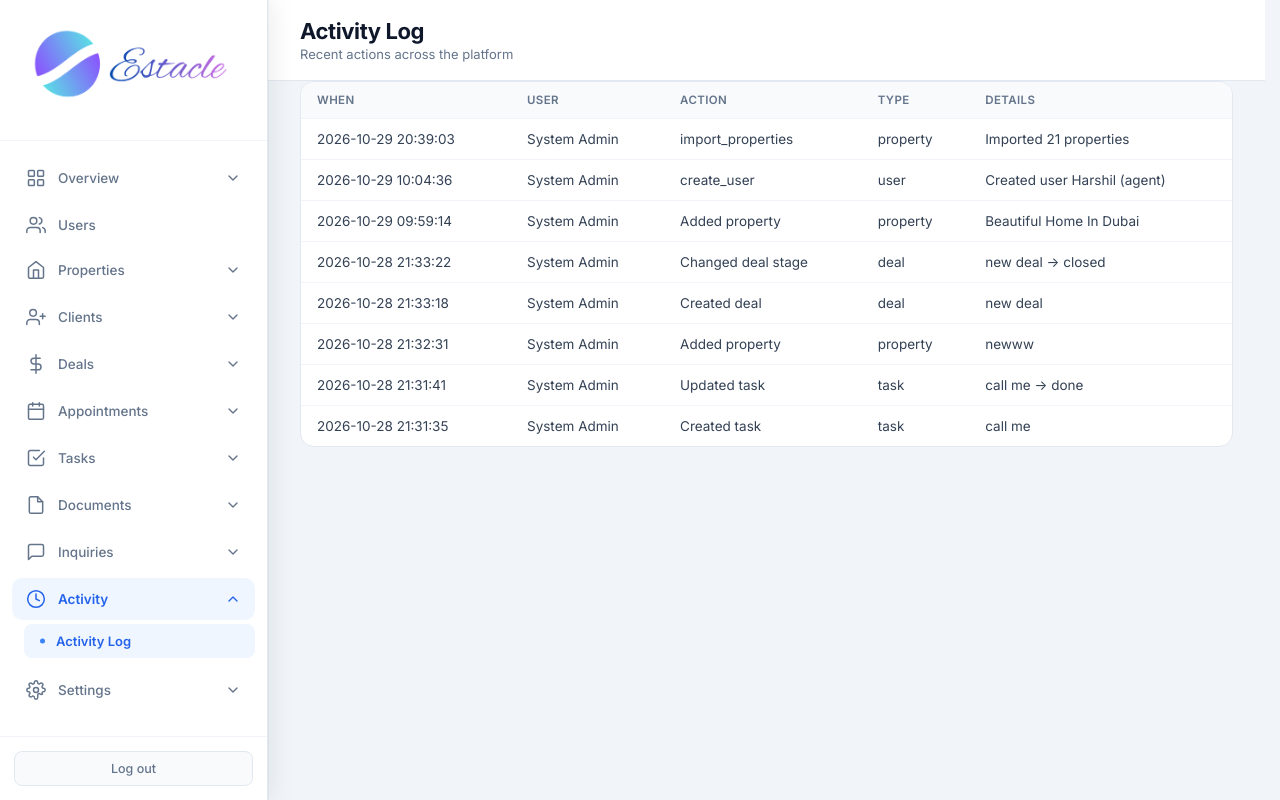
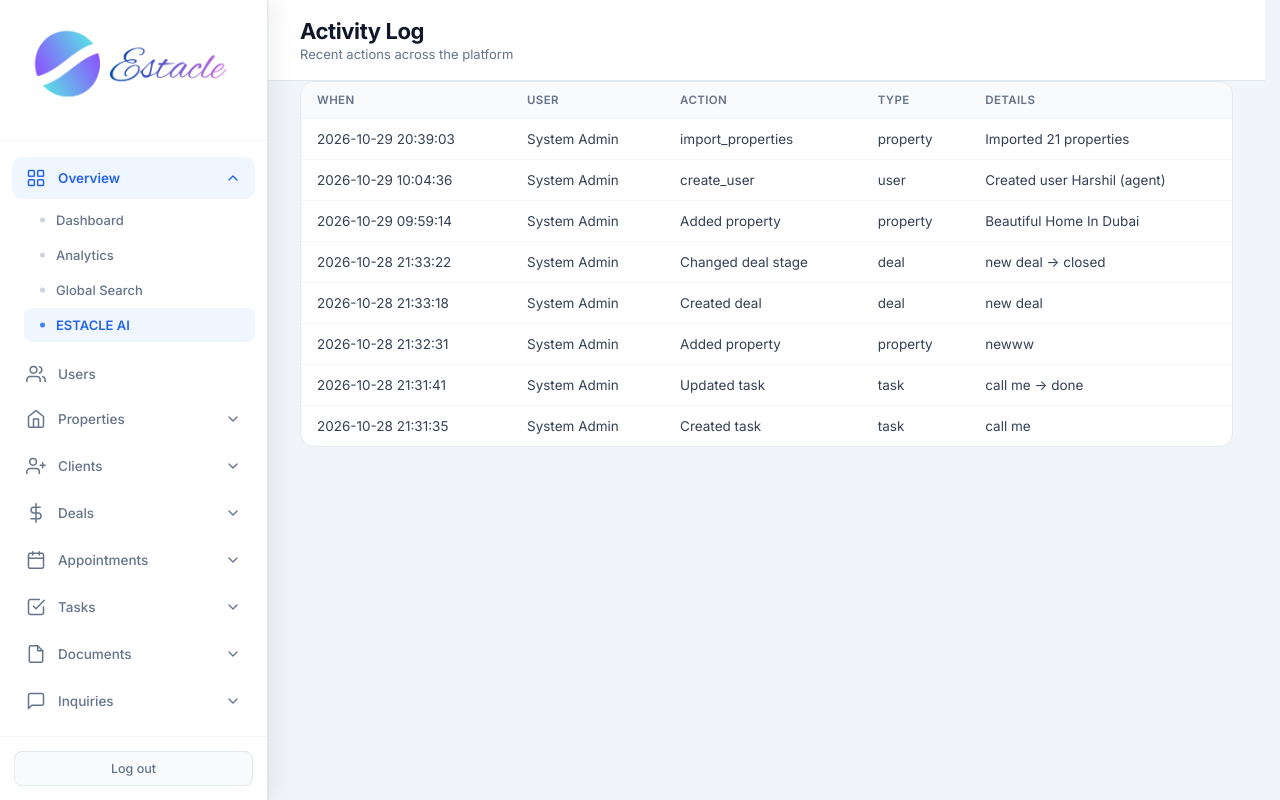
Before and after one commit to Harshil1911-python/THE-ESTACLE, a Flask app: page /admin/activity in a window 1280 px wide. Run offline with Flask 3, Linux system fonts and the light colour scheme; a user stored in the database is signed in; data comes from the database, SQL or seed files in the repository.

Commit message:
Add ESTACLE AI link to admin sidebar Overview menu

```diff
--- a/templates/partials/admin_sidebar.html
+++ b/templates/partials/admin_sidebar.html
@@ -5,7 +5,7 @@
         </div>
     </div>
     <nav class="sidebar-nav">
-        <div class="nav-dropdown {% if active in ['dashboard', 'analytics', 'search'] %}open has-active{% endif %}">
+        <div class="nav-dropdown {% if active in ['dashboard', 'analytics', 'search', 'ai'] %}open has-active{% endif %}">
             <button type="button" class="nav-dropdown-toggle" onclick="this.parentElement.classList.toggle('open')">
                 <svg class="nav-icon" viewBox="0 0 24 24"><rect x="3" y="3" width="7" height="7" rx="1"/><rect x="14" y="3" width="7" height="7" rx="1"/><rect x="3" y="14" width="7" height="7" rx="1"/><rect x="14" y="14" width="7" height="7" rx="1"/></svg>
                 <span>Overview</span>
@@ -15,6 +15,7 @@
                 <a href="{{ url_for('admin.admin_dashboard') }}" class="nav-subitem {% if active == 'dashboard' %}active{% endif %}">Dashboard</a>
                 <a href="{{ url_for('admin.admin_analytics') }}" class="nav-subitem {% if active == 'analytics' %}active{% endif %}">Analytics</a>
                 <a href="{{ url_for('admin.admin_search') }}" class="nav-subitem {% if active == 'search' %}active{% endif %}">Global Search</a>
+                <a href="{{ url_for('ai.estacle_ai') }}" class="nav-subitem {% if active == 'ai' %}active{% endif %}">ESTACLE AI</a>
             </div>
         </div>
 
```
